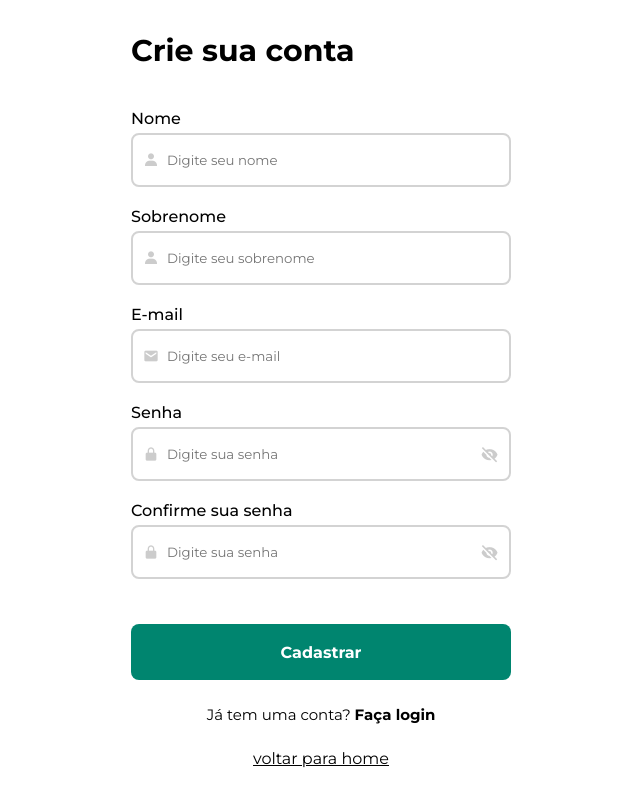
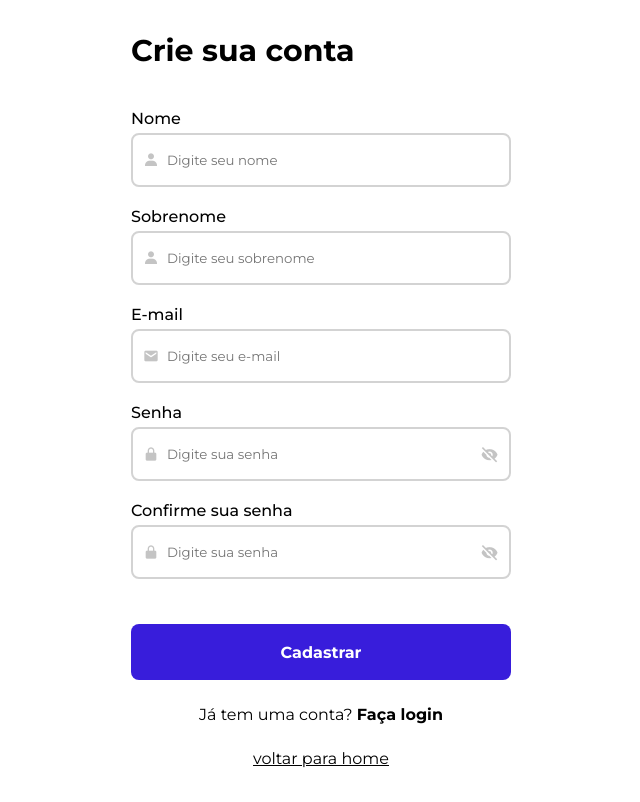
Before and after one commit to wendelpantoja/community-events, a React (Vite) app: page /register in a window 1280 px wide. Shown: the top 802 px of the page, without its empty margins (319-959 px from the left). Built offline with nearby package versions, Linux system fonts and the light colour scheme; no server answers; the database is empty.

Commit message:
:recycle: style: refactor style login and register

```diff
--- a/src/pages/Login/styles.ts
+++ b/src/pages/Login/styles.ts
@@ -61,11 +61,11 @@ export const Form = styled.form`
     }
 
     p {
-        font-size: var(--small-font-size);
+        font-size: var(--p-font-size);
 
         a {
-            font-size: 15px;
-            font-weight: 700;
+            font-size: var(--p-font-size);
+            font-weight: var(--font-bold);
             text-decoration: blink;
         }
     }
--- a/src/pages/Register/index.tsx
+++ b/src/pages/Register/index.tsx
@@ -92,7 +92,11 @@ export function Register() {
                 </div>
 
                 <Button type="submit">
-                    {auth.handleSpinState ? <HandleSpin /> : "Cadastrar"}
+                    {
+                        auth.handleSpinState
+                            ? <HandleSpin colorPrimary="#DBE2FF" colorContainer="#6E72FF"/>
+                            : "Cadastrar"
+                    }
                 </Button>
 
                 <p>Já tem uma conta? <Link to="/login">Faça login</Link></p>
--- a/src/pages/Register/styles.ts
+++ b/src/pages/Register/styles.ts
@@ -5,11 +5,14 @@ export const ContainerForm = styled.div`
     top: 50%;
     left: 50%;
     transform: translate(-50%, -50%);
+
     width: 95%;
     max-width: 460px;
+
     border-radius: 24px;
+    background-color: white;
+
     margin: 0 auto;
-    background-color: white;
     padding: 50px 40px;
 
     .header_form {
@@ -32,26 +35,26 @@ export const Form = styled.form`
         flex-direction: column;
 
         span {
-            font-size: 12px;
-            color: red;
+            font-size: var(--smaller-font-size);
+            color: var(--text-color-violet);
         }
 
         i {
-            color: #ccc;
+            color: #C4C4C4;
         }
     }
     p {
-        font-size: 15px;
+        font-size: var(--p-font-size);
 
         a {
-            font-size: 15px;
-            font-weight: 700;
+            font-size: var(--p-font-size);
+            font-weight: var(--font-bold);
             text-decoration: blink;
         }
     }
 
     a:hover {
-        color: #00856F;
+        color: var(--text-color-violet);
     }
     a {
         text-decoration: underline;
@@ -62,17 +65,20 @@ export const Form = styled.form`
 export const Button = styled.button`
     width: 100%;
     height: 56px;
-    font-weight: 600;
-    background-color: #00856F;
-    color: white;
+
+    background-color: var(--button-color);
+    color: var(--text-color-white);
+
+    font-size: var(--p-font-size);
+    font-weight: var(--font-bold);
+
     border: none;
-    font-size: 16px;
-    font-weight: 700;
     border-radius: 8px;
     cursor: pointer;
+
     margin-top: 20px;
 
-    &&:hover {
-        background-color: #03C5A5;
+    &:hover {
+        background-color: var(--button-hover);
     }
 `
```
